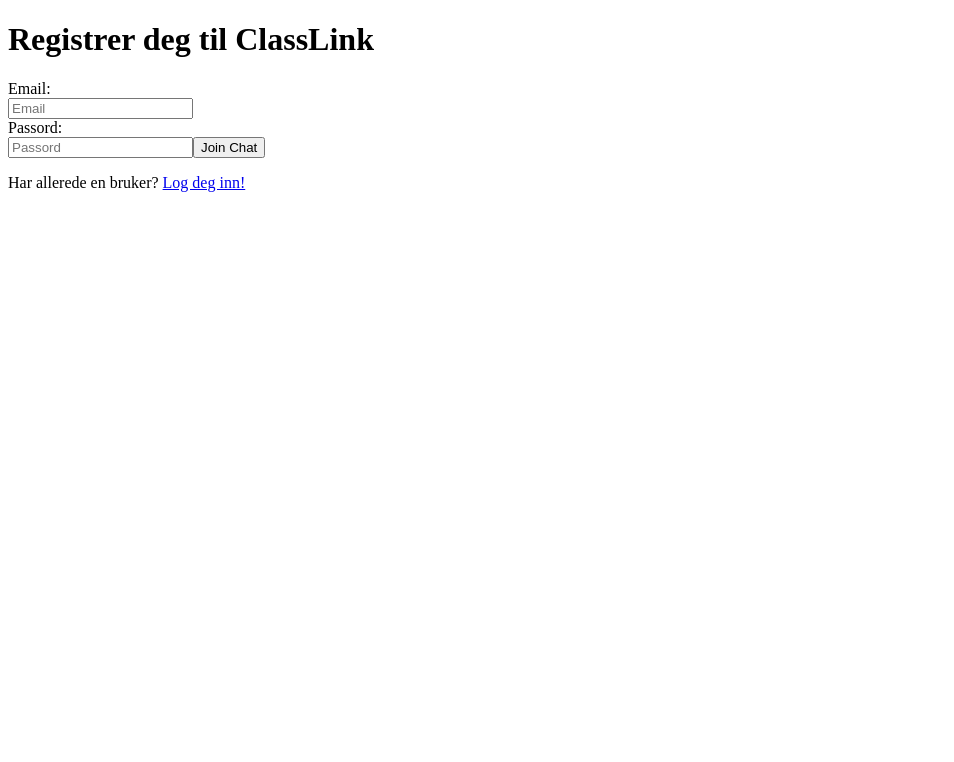
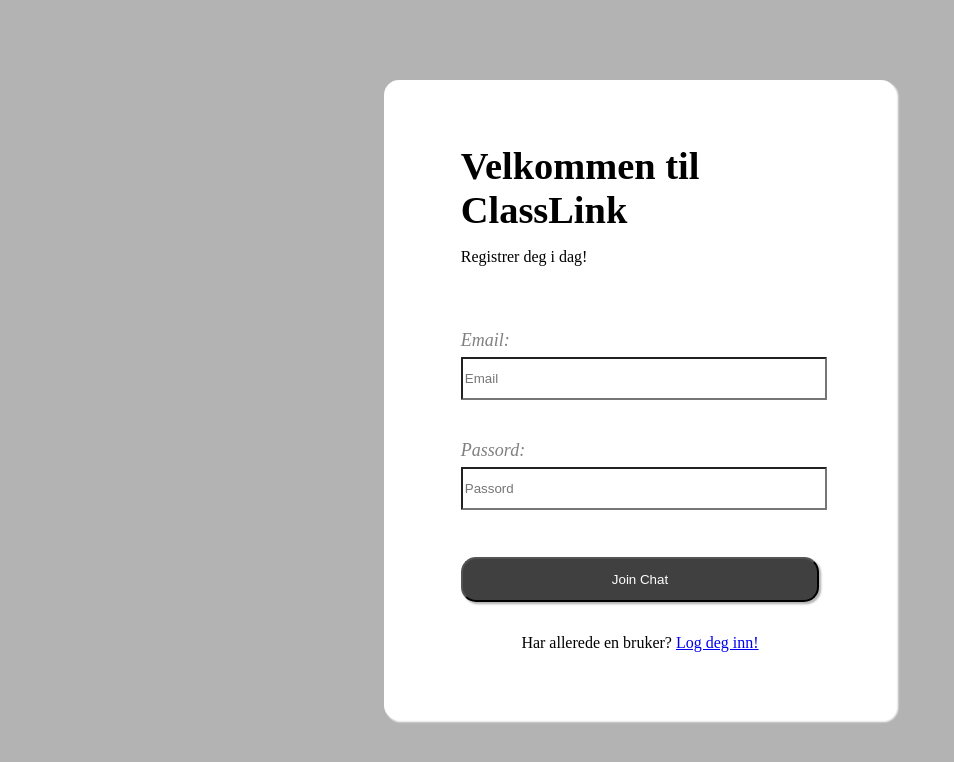
Before and after one commit to KristofferLesteberg/ClassLink, a React (Vite) app in the folder ClassLink/Frontend/: page /Registrer in a window 1280 px wide. Shown: the top 762 px of the page, without its empty margins (0-954 px from the left). Built offline with nearby package versions, Linux system fonts and the light colour scheme.

Commit message:
Ferdig med styling, registrer siden

```diff
--- a/ClassLink/Frontend/src/App.jsx
+++ b/ClassLink/Frontend/src/App.jsx
@@ -10,6 +10,7 @@
 import { UserAuth } from "./Context/AuthContext.jsx"
 import { useNavigate } from "react-router-dom"
 
+import './assets/Frontpage.css'
 
 export default function App() {
 
@@ -77,17 +78,22 @@
   } else {
     return (
     <>
-    <header >
-      <h2>Logged inn som {username.split("@",[1])}</h2>
+    <main className="FP-main">
+      <header className="FP-header">
         <h1 className="FP-h1">ClassLink</h1>
-      <p onClick={handleSignOut}>Log ut</p>
+
+        <div className="FP-userinfo">
+          <h3>Logged in som: {username.split("@",[1])}</h3>
+          <p className="FP-logout" onClick={handleSignOut}>Log ut</p>
+        </div>
       </header>
 
-    <main>
+      <div className="FP-chats">
           {console.log(username)}
           <Messages messages={messages}/>
           <Input setInput={setInput} input={input} sendMessage={sendMessage}/>
           <br />
+      </div>
     </main>
 
   </>
--- a/ClassLink/Frontend/src/Components/Input.jsx
+++ b/ClassLink/Frontend/src/Components/Input.jsx
@@ -1,4 +1,6 @@
 import React from 'react'
+
+
 
 const Input = ( {setInput, input, sendMessage} ) => {
 
@@ -14,8 +16,9 @@
         value={input}
         onChange={(e) => setInput(e.target.value)}
         placeholder="Type a message..."
+
       />
-      <button onClick={handleSend}>Send</button>
+      <button className='FP-btn' onClick={handleSend}>&#129074;</button>
     </>
   )
 }
--- a/ClassLink/Frontend/src/Components/Registrer.jsx
+++ b/ClassLink/Frontend/src/Components/Registrer.jsx
@@ -39,19 +39,24 @@
   return (
     <div className="Reg-page">
     <form onSubmit={handleSignIn} >
-      <h1>Registrer deg til ClassLink</h1>
+      <div className="reg-header">
+        <h1 className="reg-h1">Velkommen til ClassLink</h1>
+        <p className="req-header-text">Registrer deg i dag!</p>
+      </div>
       <div className="inputs">
-        <label>Email:</label><br></br>
+        <p>Email:</p>
+        <br></br>
         <input className="input" onChange={(e) => setEmail(e.target.value)} placeholder="Email" type="email" />
         <br />
-        <label>Passord:</label><br></br>
+        <p>Passord:</p>
+        <br></br>
         <input className="input" onChange={(e) => setPassword(e.target.value)} placeholder="Passord" type="password" />
 
         <button className="reg-btn" type="submit" disabled={loading}>Join Chat</button>
         {error && <p className="reg-error">{error}</p>}
       </div>
 
-      <p>Har allerede en bruker? <Link to='/Login'>Log deg inn!</Link> </p>
+      <p className="req-footer">Har allerede en bruker? <Link to='/Login'>Log deg inn!</Link> </p>
 
     </form>
     </div>
--- a/ClassLink/Frontend/src/assets/Registrer.css
+++ b/ClassLink/Frontend/src/assets/Registrer.css
@@ -0,0 +1,108 @@
+body {
+    margin: 0;
+    padding: 0;
+
+    background-color: hsl(0, 0%, 70%);
+}
+
+
+
+form {
+    width: 70%;
+    /*border: 1px solid black;*/
+
+
+}
+
+h1 {
+    margin-bottom: 5rem;
+}
+
+
+.Reg-page {
+    margin-left: auto;
+    margin-right: auto;
+
+    margin-top: 5rem;
+
+    display: flex;
+    justify-content: center;
+
+    background-color: white;
+    border-radius: 15px;
+
+    box-shadow: 2px 2px 2px 0.1px white;
+
+    height: 80vh;
+    width: 40vw;
+}
+
+.reg-h1 {
+    font-size: 2.4rem;
+    padding: 0;
+    margin: 0;
+}
+
+
+.reg-header {
+    margin-top: 4rem;
+    margin-bottom: 4rem;
+
+    color: black;
+    padding: 0;
+}
+
+.input {
+    margin-bottom: 15px;
+    margin-top: -20px;
+
+    width: 100%;
+    height: 2.3rem;
+    border-radius: 1px;
+
+
+}
+
+
+
+.inputs p {
+    font-size: 18px;
+    padding: 0;
+    margin-bottom: 0;
+
+    font-style: italic;
+
+    color: grey;
+
+    margin-top: 25px;
+}
+
+.reg-btn {
+    width: 7rem;
+    height: 2.8rem;
+    border-radius: 15px;
+    margin-top: 2rem;
+
+    width: 100%;
+
+    color: white;
+    background-color: #404040;
+
+    cursor: pointer;
+
+    box-shadow: 2px 2px 2px 0.2px rgb(183, 183, 183);
+}
+
+.reg-btn:hover {
+    background-color: rgb(91, 90, 90);
+    color: white;
+}
+
+.reg-error {
+    color: red;
+}
+
+.req-footer {
+    text-align: center;
+    margin-top: 2rem;
+}
```
Also changed, not shown: ClassLink/Frontend/src/assets/Frontpage.css (added), ClassLink/Frontend/src/assets/JPG/Send-logopg.jpg (added). Lines whose indentation alone changed are shown as unchanged.
